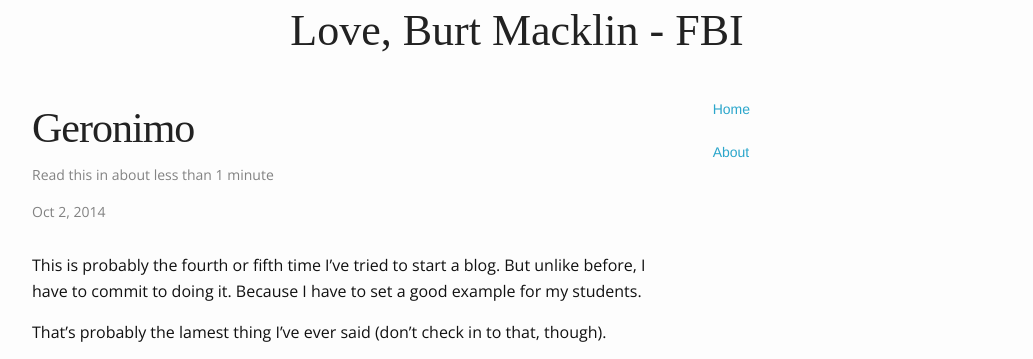
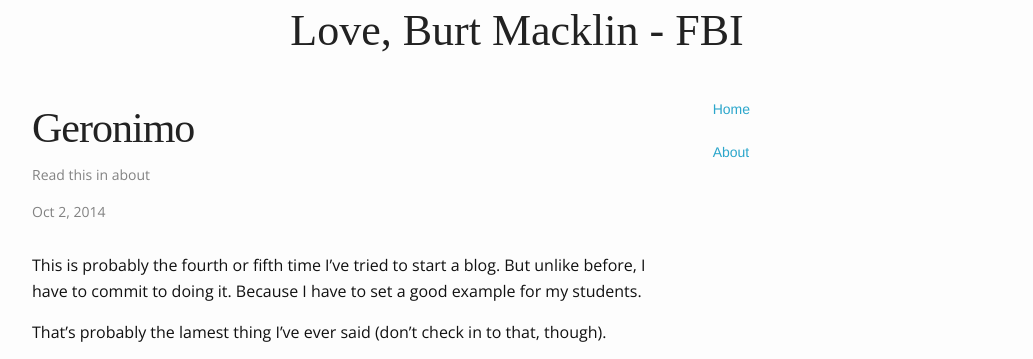
Before and after one commit to PendragonDevelopment/pendragondevelopment.github.io, a Jekyll site: the page built from _posts/2014-10-02-geronimo.md, in a window 1280 px wide. Shown: the top 359 px of the page, without its empty margins (123-1156 px from the left). Built offline with Jekyll 4.4.1, drawn with Linux system fonts in a browser that asks for light colours; nearby versions of some CDN libraries; some web fonts are replaced; library files that are not in the unit come from our copies.

Commit message:
Trying to fix reading_time

```diff
--- a/_layouts/post.html
+++ b/_layouts/post.html
@@ -8,7 +8,7 @@
 
       <header class="post-header">
         <h1 class="post-title">{{ page.title }}</h1>
-        <p class="post-meta">Read this in about {{ page.content | reading_time }}</p>
+        <p class="post-meta">Read this in about {{ reading_time(page.content) }}</p>
         <p class="post-meta">{{ page.date | date: "%b %-d, %Y" }}{% if page.author %} • {{ page.author }}{% endif %}{% if page.meta %} • {{ page.meta }}{% endif %}</p>
       </header>
 
```
